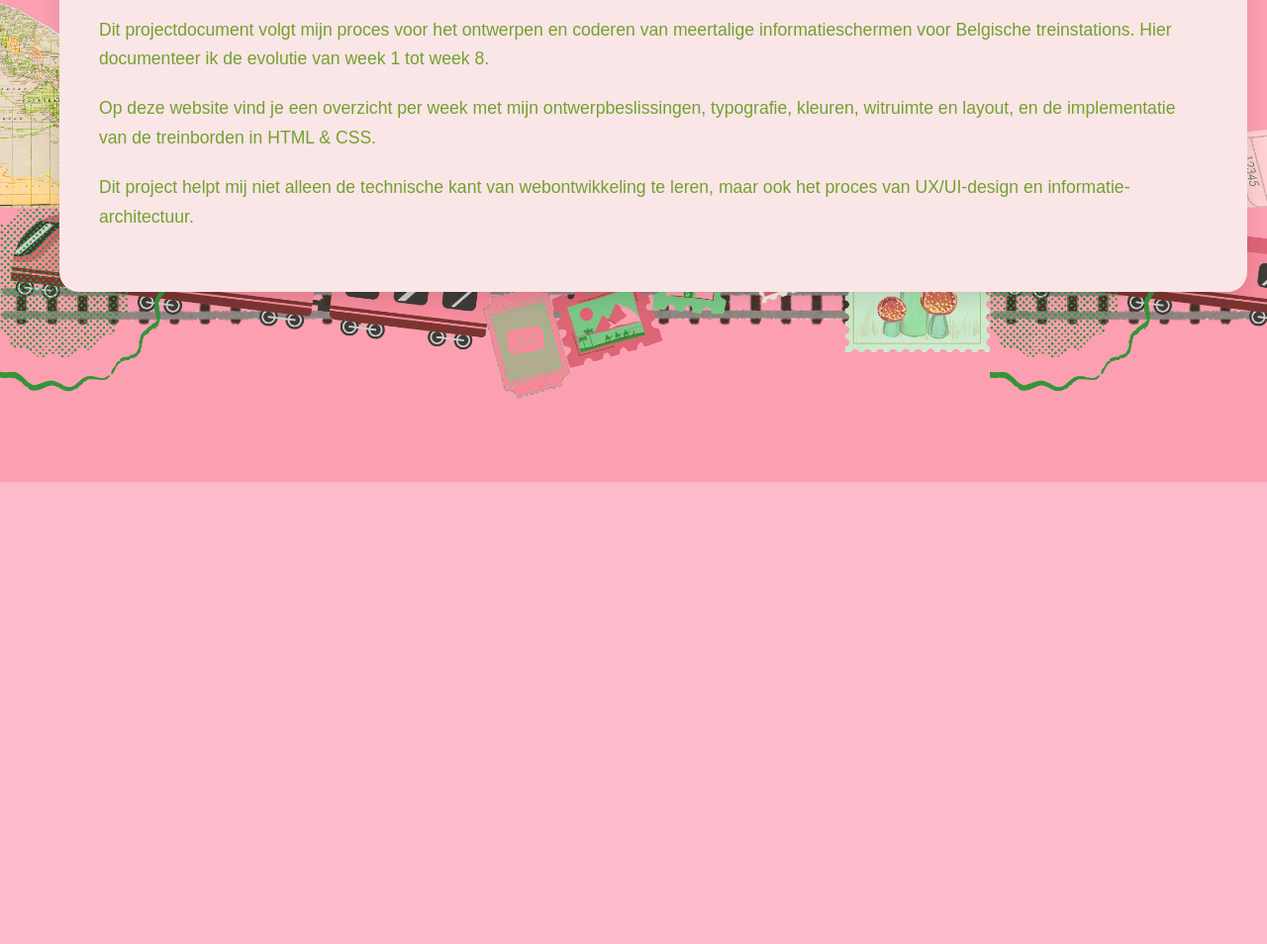
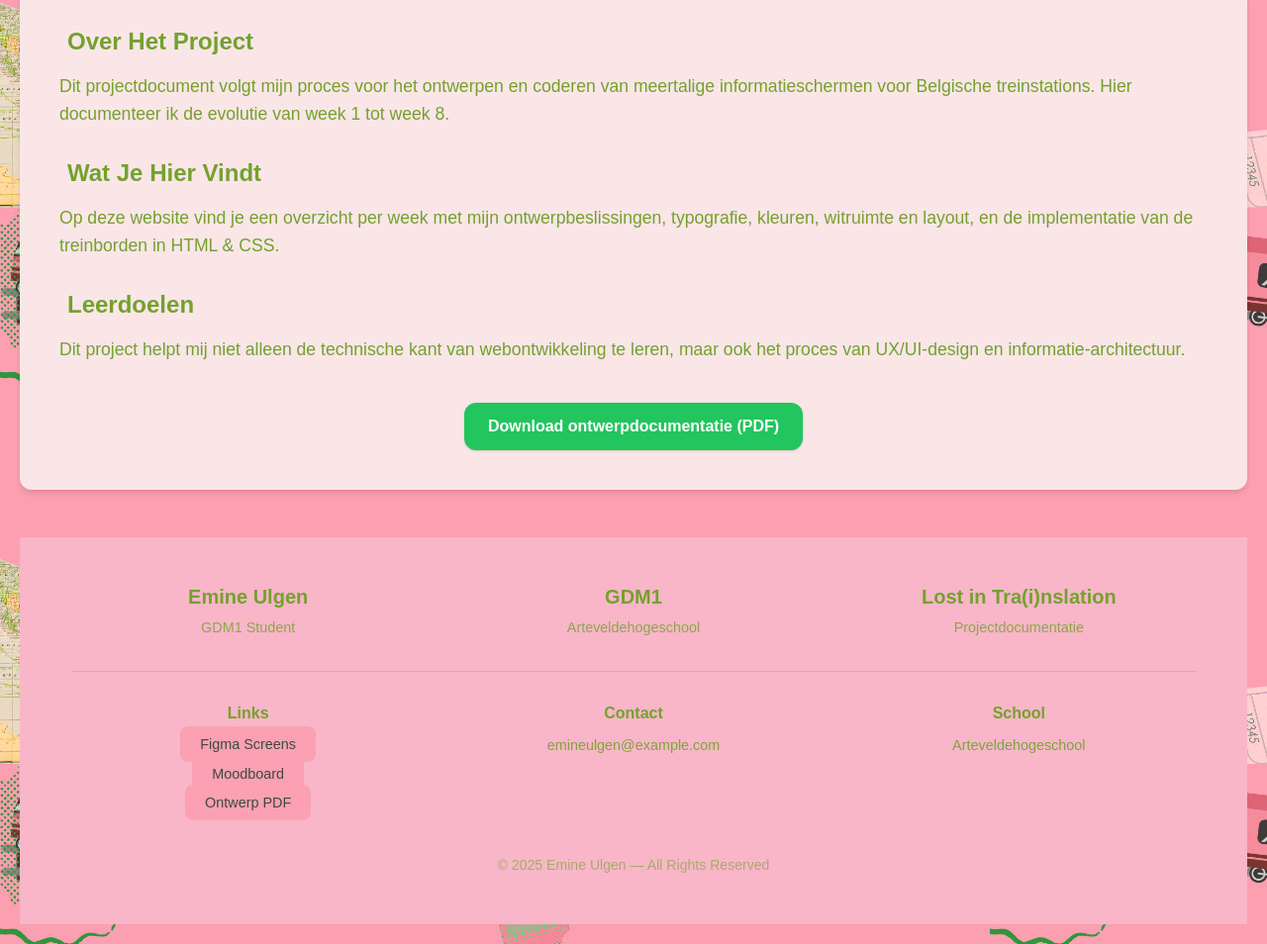
Before and after one commit to EmineUlgen/Logboekprojectdocument, a website: page index.html in a window 1280 px wide. Shown: the part 353-1307 px from the top of the page at 99% size. Before the commit the page ends 840 px from the top, so only its background shows below. Drawn offline with nearby package versions, Linux system fonts and the light colour scheme.

Commit message:
Update index.html

```diff
--- a/index.html
+++ b/index.html
@@ -1,25 +1,27 @@
-<!DOCTYPE html>
+<!doctype html>
 <html lang="nl">
  <head>
-  <meta charset="UTF-8" />
-  <meta name="viewport" content="width=device-width, initial-scale=1.0" />
+  <meta charset="UTF-8">
+  <meta name="viewport" content="width=device-width, initial-scale=1.0">
   <title>Projectdocumentatie – Lost in Tra(i)nslatio</title>
-
   <link rel="stylesheet" href="assets/styles.css">
   <link rel="stylesheet" href="assets/flexboxes.css">
   <link rel="stylesheet" href="assets/nav.css">
   <link rel="stylesheet" href="assets/typography.css">
 
+
+
+  <style>@view-transition { navigation: auto; }</style>
+  <script src="/_sdk/data_sdk.js" type="text/javascript"></script>
+  <script src="/_sdk/element_sdk.js" type="text/javascript"></script>
+  <script src="https://cdn.tailwindcss.com" type="text/javascript"></script>
+
  </head>
  <body class="project-bg min-h-screen relative text-gray-800">
-  <div class="max-w-4xl mx-auto py-10 px-4">
 
     <!-- NAVIGATIE LINKS -->
-<nav>
-  <nav class="md:col-span-1 bg-pink-300 p-6 rounded-xl shadow-md">
-        <h2 class="text-xl font-bold mb-4">EmineUlgen</h2>
-        <ul class="flex flex-col md:flex-row gap-4 md:gap-6 text-lg font-semibold">
-  <ul class="navbar">
+    <h2 class="text-xl font-bold mb-4">EmineUlgen GDM1</h2>
+    <ul class="navbar flex flex-col md:flex-row gap-4 md:gap-6 text-lg font-semibold">
      <li><a href="index.html" class="px-4 py-2 bg-pink-100 text-pink-900 rounded hover:bg-pink-200">Home</a></li>
      <li><a href="week1.html" class="px-4 py-2 bg-pink-100 text-pink-900 rounded hover:bg-pink-200">Week 1</a></li>
      <li><a href="week2.html" class="px-4 py-2 bg-pink-100 text-pink-900 rounded hover:bg-pink-200">Week 2</a></li>
@@ -30,27 +32,73 @@
      <li><a href="week7.html" class="px-4 py-2 bg-pink-100 text-pink-900 rounded hover:bg-pink-200">Week 7</a></li>
      <li><a href="week8.html" class="px-4 py-2 bg-pink-100 text-pink-900 rounded hover:bg-pink-200">Week 8</a></li>
     </ul>
+   </nav>
 
- <!-- HOofdcontent -->
-    <main class="content-main p-10 rounded-xl shadow-md animate-fadeUp">
-      <h1>Welkom bij mijn projectdocumentatie</h1>
-      <h2>Lost in Tra(i)nslation – Meertalige treinborden</h2>
 
-  <p>
-    Dit projectdocument volgt mijn proces voor het ontwerpen en coderen van meertalige informatieschermen
-    voor Belgische treinstations. Hier documenteer ik de evolutie van week 1 tot week 8.
+  <!-- HERO -->
+  <div style="text-align:center; margin-bottom:3rem;">
+    <h1 style="font-size: 2.5rem; font-weight: bold;">Lost in Tra(i)nslation</h1>
+    <h2 style="font-size: 1.5rem; opacity: 0.8;">Meertalige treinborden voor Belgische stations</h2>
+    <p style="max-width: 600px; margin: 1rem auto;">
+      Een reis door 8 weken van ontwerp tot implementatie
     </p>
+  </div>
 
-  <p>
-    Op deze website vind je een overzicht per week met mijn ontwerpbeslissingen, typografie, kleuren,
-    witruimte en layout, en de implementatie van de treinborden in HTML & CSS.
-  </p>
-
-  <p>
-    Dit project helpt mij niet alleen de technische kant van webontwikkeling te leren,
-    maar ook het proces van UX/UI-design en informatie-architectuur.
-  </p>
+   <!-- OVER HET PROJECT -->
+   <main class="content-main p-10 rounded-xl shadow-md animate-fadeUp mb-8">
+    <h3 style="font-size: 1.5rem; font-weight: bold; margin-bottom: 1rem; display: flex; align-items: center; gap: 0.5rem;"><span></span> Over Het Project</h3>
+    <p style="margin-bottom: 1rem; line-height: 1.6;">Dit projectdocument volgt mijn proces voor het ontwerpen en coderen van meertalige informatieschermen voor Belgische treinstations. Hier documenteer ik de evolutie van week 1 tot week 8.</p>
+    <h3 style="font-size: 1.5rem; font-weight: bold; margin-bottom: 1rem; margin-top: 2rem; display: flex; align-items: center; gap: 0.5rem;"><span></span> Wat Je Hier Vindt</h3>
+    <p style="margin-bottom: 1rem; line-height: 1.6;">Op deze website vind je een overzicht per week met mijn ontwerpbeslissingen, typografie, kleuren, witruimte en layout, en de implementatie van de treinborden in HTML &amp; CSS.</p>
+    <h3 style="font-size: 1.5rem; font-weight: bold; margin-bottom: 1rem; margin-top: 2rem; display: flex; align-items: center; gap: 0.5rem;"><span></span> Leerdoelen</h3>
+    <p style="margin-bottom: 1rem; line-height: 1.6;">Dit project helpt mij niet alleen de technische kant van webontwikkeling te leren, maar ook het proces van UX/UI-design en informatie-architectuur.</p>
+    <div style="text-align: center; margin-top: 2.5rem;"><a href="assets/documentatie.pdf" download class="px-6 py-3 bg-green-500 text-white rounded-xl shadow hover:bg-green-600 transition font-bold" style="display: inline-block; text-decoration: none;">  Download ontwerpdocumentatie (PDF) </a>
+    </div>
    </main>
+  </div><!-- FOOTER -->
+  <footer style="background-color: #f9b6c8; color: #2C3E2E; width: 100%; margin-top: 3rem; padding: 3rem 0;">
+   <div style="max-width: 1200px; margin: 0 auto; padding: 0 2rem;">
+    <div style="display: grid; grid-template-columns: repeat(auto-fit, minmax(250px, 1fr)); gap: 2rem; margin-bottom: 2rem;"><!-- Student Info -->
+     <div style="text-align: center;">
+      <h3 style="font-weight: bold; font-size: 1.25rem; margin-bottom: 0.5rem;">Emine Ulgen</h3>
+      <p style="font-size: 0.9rem; opacity: 0.8;">GDM1 Student</p>
+     </div><!-- Class Info -->
+     <div style="text-align: center;">
+      <h3 style="font-weight: bold; font-size: 1.25rem; margin-bottom: 0.5rem;">GDM1</h3>
+      <p style="font-size: 0.9rem; opacity: 0.8;">Arteveldehogeschool</p>
+     </div><!-- Project Info -->
+     <div style="text-align: center;">
+      <h3 style="font-weight: bold; font-size: 1.25rem; margin-bottom: 0.5rem;">Lost in Tra(i)nslation</h3>
+      <p style="font-size: 0.9rem; opacity: 0.8;">Projectdocumentatie</p>
+     </div>
+    </div>
+    <div style="border-top: 1px solid rgba(0,0,0,0.1); padding-top: 2rem; margin-top: 2rem;">
+     <div style="display: grid; grid-template-columns: repeat(auto-fit, minmax(200px, 1fr)); gap: 2rem; text-align: center;"><!-- Links -->
+      <div>
+       <h4 style="font-weight: bold; margin-bottom: 0.75rem;"> Links</h4>
+       <ul style="list-style: none; padding: 0; font-size: 0.9rem;">
+        <li style="margin-bottom: 0.5rem;"><a href="#" style="opacity: 0.9; text-decoration: none; color: inherit;">Figma Screens</a></li>
+        <li style="margin-bottom: 0.5rem;"><a href="#" style="opacity: 0.9; text-decoration: none; color: inherit;">Moodboard</a></li>
+        <li style="margin-bottom: 0.5rem;"><a href="assets/documentatie.pdf" style="opacity: 0.9; text-decoration: none; color: inherit;">Ontwerp PDF</a></li>
+       </ul>
+      </div><!-- Contact -->
+      <div>
+       <h4 style="font-weight: bold; margin-bottom: 0.75rem;"> Contact</h4>
+       <p style="font-size: 0.9rem; opacity: 0.9;">emineulgen@example.com</p>
+      </div><!-- School -->
+      <div>
+       <h4 style="font-weight: bold; margin-bottom: 0.75rem;"> School</h4>
+       <p style="font-size: 0.9rem; opacity: 0.9;">Arteveldehogeschool</p>
+      </div>
+     </div>
+    </div><!-- Bottom text -->
+    <div style="text-align: center; margin-top: 2rem; font-size: 0.8rem; opacity: 0.6;">
+     <p>© 2025 Emine Ulgen — All Rights Reserved</p>
+    </div>
+   </div>
+  </footer>
+ <script>(function(){function c(){var b=a.contentDocument||a.contentWindow.document;if(b){var d=b.createElement('script');d.innerHTML="window.__CF$cv$params={r:'9ad21daa71daa340',t:'MTc2NTU5MzgyNy4wMDAwMDA='};var a=document.createElement('script');a.nonce='';a.src='/cdn-cgi/challenge-platform/scripts/jsd/main.js';document.getElementsByTagName('head')[0].appendChild(a);";b.getElementsByTagName('head')[0].appendChild(d)}}if(document.body){var a=document.createElement('iframe');a.height=1;a.width=1;a.style.position='absolute';a.style.top=0;a.style.left=0;a.style.border='none';a.style.visibility='hidden';document.body.appendChild(a);if('loading'!==document.readyState)c();else if(window.addEventListener)document.addEventListener('DOMContentLoaded',c);else{var e=document.onreadystatechange||function(){};document.onreadystatechange=function(b){e(b);'loading'!==document.readyState&&(document.onreadystatechange=e,c())}}}})();</script></body>
+</html>
 </div>
 
 
```
Lines whose indentation alone changed are shown as unchanged.
